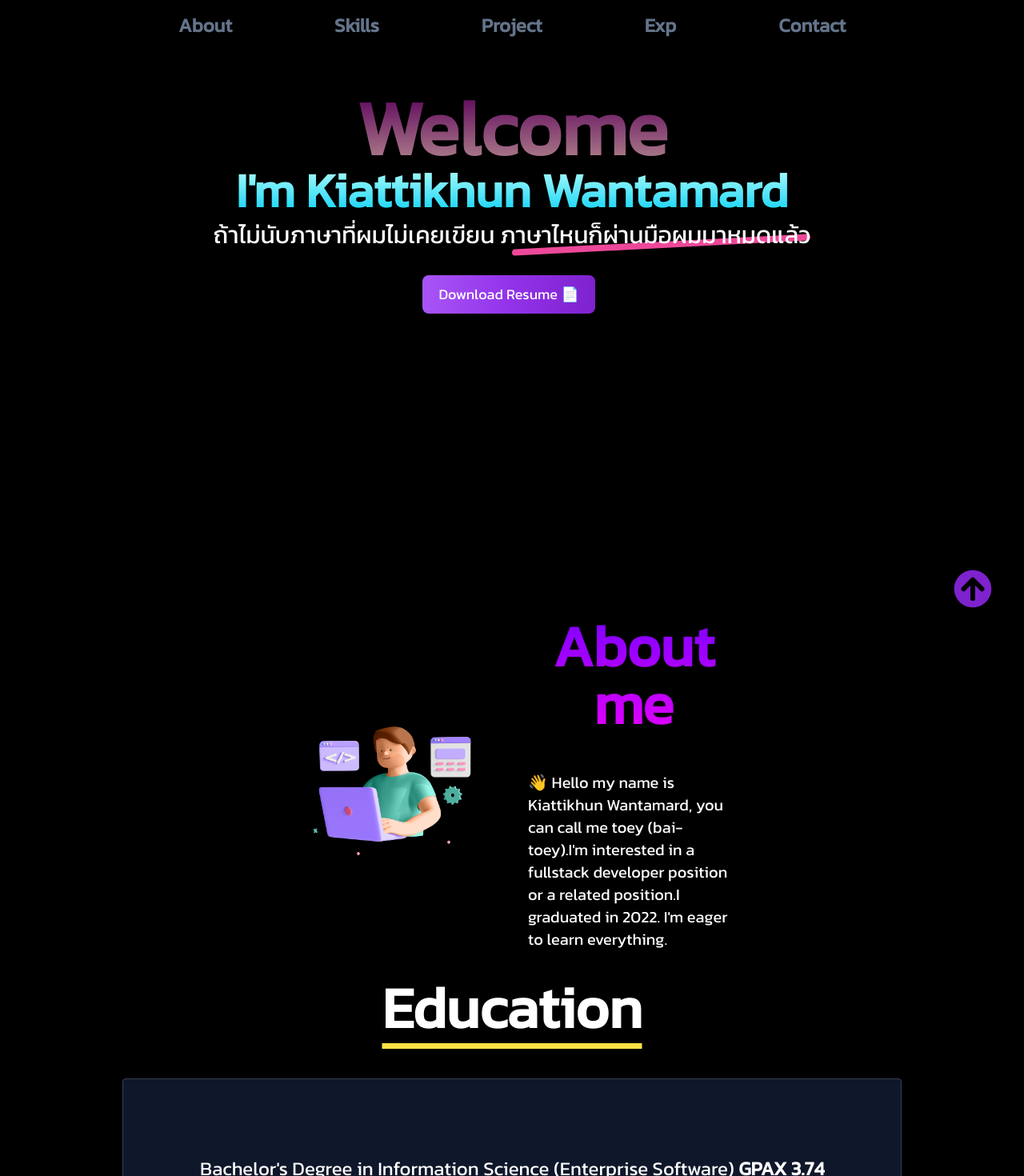
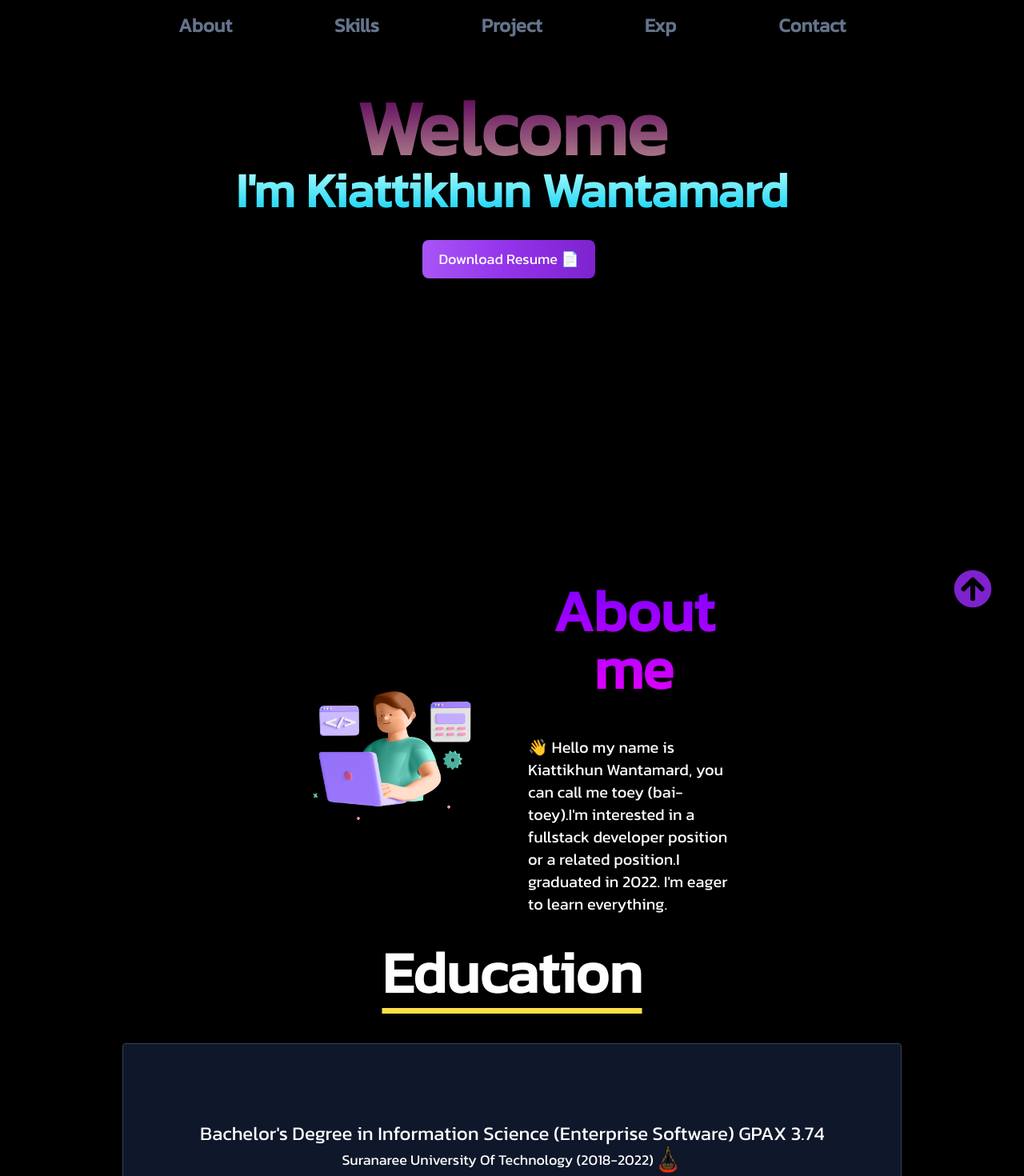
Before and after one commit to Kiattikhun-W/kiattikhun-web, a React (Vite) app: page / in a window 1280 px wide. Shown: the top 1470 px of the page at 80% size. Built offline with nearby package versions, Linux system fonts and the light colour scheme.

Commit message:
edit text in header and project

```diff
--- a/src/components/Education.jsx
+++ b/src/components/Education.jsx
@@ -15,7 +15,7 @@ const Education = () => {
                     className={'mt-9 bg-slate-900  border border-gray-700 p-4 md:p-24 rounded'}>
                     <h1 className={'text-xl md:text-2xl text-white text-center'}>
                         Bachelor's Degree in Information Science (Enterprise
-                        Software) <span className={'text-white font-bold'}>GPAX 3.74</span>
+                        Software) <span className={'text-white'}>GPAX 3.74</span>
                     </h1>
                     <h2 className={'text-lg font-extralight text-white text-center'}>
                         Suranaree University Of Technology (2018-2022)
--- a/src/components/Header.jsx
+++ b/src/components/Header.jsx
@@ -11,16 +11,16 @@ const Header = () => {
                     I'm Kiattikhun Wantamard
                 </h1>
             </div>
-            <div className={'mt-2 text-center'}>
-                     <span className="relative">
-                        <span
-                            className="block absolute top-10 lg:top-4 bottom-0 lg:left-[50%] left-[60%] -skew-y-3 right-0 rounded-full bg-pink-500"
-                            aria-hidden="true"></span>
-                        <span className="relative text-white text-xl md:text-3xl  text-white">
-                           ถ้าไม่นับภาษาที่ผมไม่เคยเขียน ภาษาไหนก็ผ่านมือผมมาหมดแล้ว
-                        </span>
-                     </span>
-            </div>
+            {/*<div className={'mt-2 text-center'}>*/}
+            {/*         <span className="relative">*/}
+            {/*            <span*/}
+            {/*                className="block absolute top-10 lg:top-4 bottom-0 lg:left-[50%] left-[60%] -skew-y-3 right-0 rounded-full bg-pink-500"*/}
+            {/*                aria-hidden="true"></span>*/}
+            {/*            <span className="relative text-white text-xl md:text-3xl  text-white">*/}
+            {/*               ถ้าไม่นับภาษาที่ผมไม่เคยเขียน ภาษาไหนก็ผ่านมือผมมาหมดแล้ว*/}
+            {/*            </span>*/}
+            {/*         </span>*/}
+            {/*</div>*/}
             <div className={'mt-5 text-center'}>
                 <a href={resume} target="_blank">
                     <button type="button"
--- a/src/components/Projects.jsx
+++ b/src/components/Projects.jsx
@@ -60,11 +60,10 @@ const Projects = () => {
                     <img src={ohQuizImg} alt={''} width={800}/>
                 </figure>
                 <div className={'  '}>
-                    <h1 className={'text-4xl text-white  text-center lg:text-left  underline underline-offset-8  decoration-orange-500 py-3'}>Oh! Quiz</h1>
+                    <h1 className={'text-4xl text-white  text-center lg:text-left  underline underline-offset-8  decoration-orange-500 py-3'}>Quiz App</h1>
                     <p className={'text-white font-thin'}> A full stack project i do when I have free time.
-                         Zup! quiz is a web application where you can choose the test you want to do. And your score will be displayed when you complete it.
-
-
+                         a web application where you can choose the test you want to do. And your score will be displayed when you complete it.
+                         for learning React Query, TypeORM
                     </p>
 
                     <p className={'text-white mt-3'}> Tech Stack.
```
